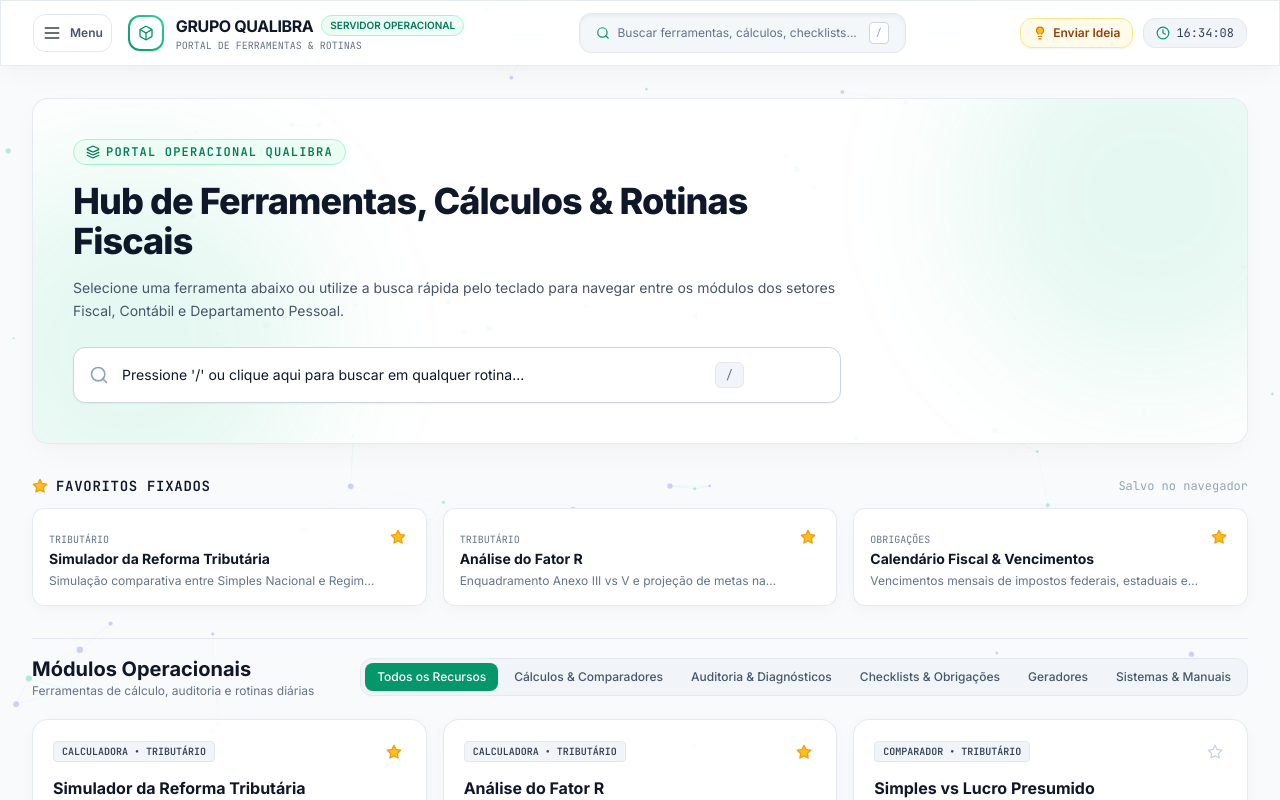
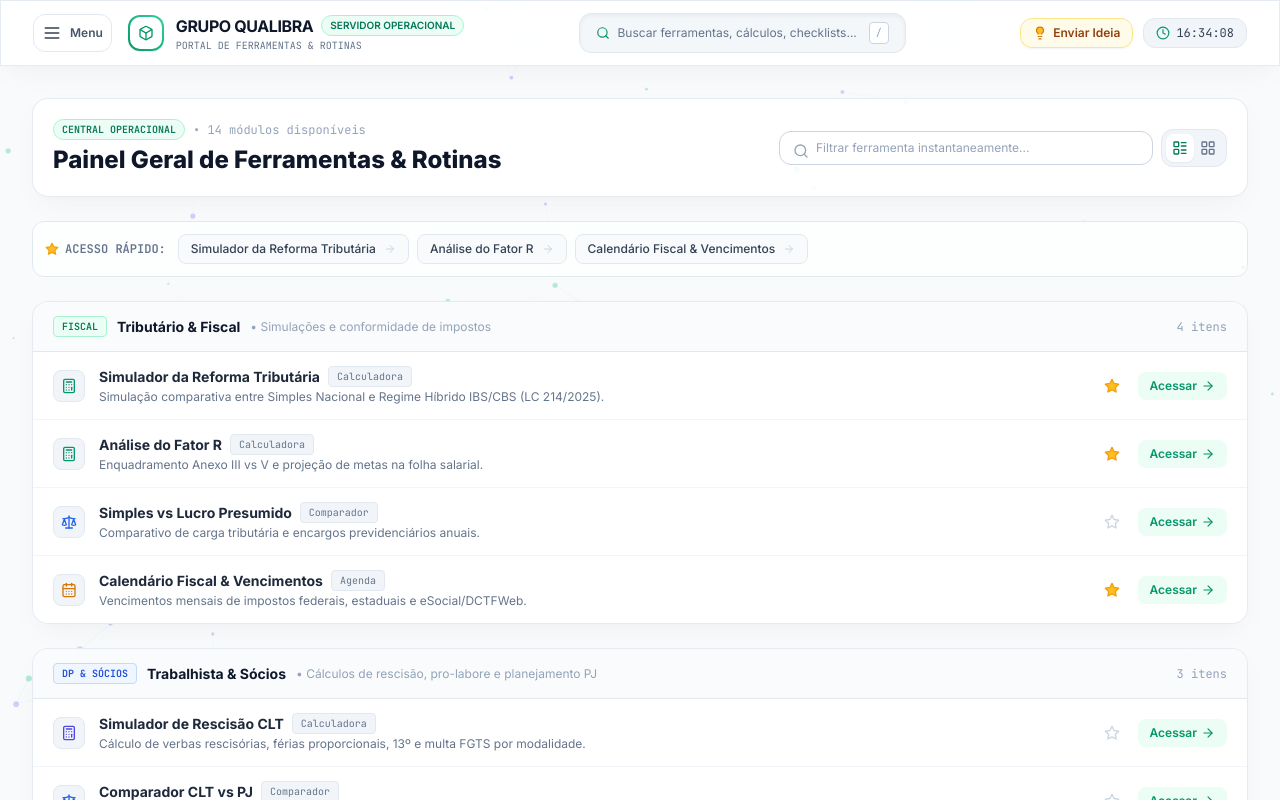
Before and after one commit to Dev-Rodrigues-Primary/Portal-Qualibra, a React (Vite) app in the folder Frontend/: page /dashboard in a window 1280 px wide. Shown: the top 800 px of the page. Built offline with nearby package versions, Linux system fonts and the light colour scheme.

Commit message:
Add base CSS styles for the frontend including utility classes and animations

```diff
--- a/Frontend/src/features/dashboard/DashboardPage.jsx
+++ b/Frontend/src/features/dashboard/DashboardPage.jsx
@@ -1,166 +1,278 @@
-import React, { useState } from 'react';
+import React, { useState, useMemo } from 'react';
 import { useNavigate } from 'react-router-dom';
 import { PORTAL_REGISTRY } from '../../domain/portalRegistry';
 import { usePortal } from '../../context/PortalContext';
 import {
-  Search, Star, History, ArrowRight, Calculator, CheckSquare,
+  Search, Star, ArrowRight, Calculator, CheckSquare,
   FileText, CalendarDays, BarChart3, ExternalLink, BookOpen, Server,
-  Sparkles, Layers
+  Sparkles, Layers, Scale, Coins, Printer, Lightbulb, LayoutList, LayoutGrid, Check
 } from 'lucide-react';
 
 export function DashboardPage() {
   const navigate = useNavigate();
-  const { favorites, isFavorite, toggleFavorite, recentItems, registerAccess, setIsSearchOpen } = usePortal();
-  const [selectedCat, setSelectedCat] = useState('all');
+  const { favorites, isFavorite, toggleFavorite, registerAccess } = usePortal();
 
-  const categories = [
-    { id: 'all', label: 'Todos os Recursos' },
-    { id: 'calculos', label: 'Cálculos & Comparadores' },
-    { id: 'auditoria', label: 'Auditoria & Diagnósticos' },
-    { id: 'processos', label: 'Checklists & Obrigações' },
-    { id: 'ferramentas', label: 'Geradores' },
-    { id: 'recursos', label: 'Sistemas & Manuais' }
-  ];
+  const [searchTerm, setSearchTerm] = useState('');
+  const [viewMode, setViewMode] = useState('list'); // 'list' ou 'grid'
 
   const handleOpenTool = (item) => {
     registerAccess(item);
     navigate(item.route);
   };
 
+  // Ícones dinâmicos
+  const getIcon = (id) => {
+    switch (id) {
+      case 'reforma-tributaria':
+      case 'fator-r':
+        return <Calculator className="w-4 h-4 text-emerald-600" />;
+      case 'simples-presumido':
+      case 'clt-vs-pj':
+        return <Scale className="w-4 h-4 text-blue-600" />;
+      case 'rescisao':
+        return <Calculator className="w-4 h-4 text-indigo-600" />;
+      case 'pro-labore':
+        return <Coins className="w-4 h-4 text-amber-600" />;
+      case 'diagnostico-tributario':
+        return <BarChart3 className="w-4 h-4 text-teal-600" />;
+      case 'geradores-hub':
+        return <Printer className="w-4 h-4 text-purple-600" />;
+      case 'checklists-hub':
+        return <CheckSquare className="w-4 h-4 text-emerald-600" />;
+      case 'calendario-fiscal':
+        return <CalendarDays className="w-4 h-4 text-amber-600" />;
+      case 'sistemas-externos':
+        return <ExternalLink className="w-4 h-4 text-blue-600" />;
+      case 'documentos-hub':
+        return <FileText className="w-4 h-4 text-slate-600" />;
+      case 'base-conhecimento':
+        return <BookOpen className="w-4 h-4 text-brand-600" />;
+      case 'ti-infra':
+        return <Server className="w-4 h-4 text-slate-700" />;
+      default:
+        return <Sparkles className="w-4 h-4 text-brand-600" />;
+    }
+  };
+
+  // Agrupamento temático corporativo
+  const sections = [
+    {
+      title: 'Tributário & Fiscal',
+      subtitle: 'Simulações e conformidade de impostos',
+      badge: 'Fiscal',
+      badgeColor: 'bg-emerald-50 text-emerald-700 border-emerald-200',
+      ids: ['reforma-tributaria', 'fator-r', 'simples-presumido', 'calendario-fiscal']
+    },
+    {
+      title: 'Trabalhista & Sócios',
+      subtitle: 'Cálculos de rescisão, pro-labore e planejamento PJ',
+      badge: 'DP & Sócios',
+      badgeColor: 'bg-blue-50 text-blue-700 border-blue-200',
+      ids: ['rescisao', 'clt-vs-pj', 'pro-labore']
+    },
+    {
+      title: 'Auditoria & Ferramentas',
+      subtitle: 'Diagnósticos analíticos e geradores de documentos',
+      badge: 'Produtividade',
+      badgeColor: 'bg-purple-50 text-purple-700 border-purple-200',
+      ids: ['diagnostico-tributario', 'geradores-hub', 'checklists-hub']
+    },
+    {
+      title: 'Recursos, Sistemas & TI',
+      subtitle: 'Acessos governamentais, procedimentos e suporte',
+      badge: 'Acessos',
+      badgeColor: 'bg-slate-100 text-slate-700 border-slate-200',
+      ids: ['sistemas-externos', 'documentos-hub', 'base-conhecimento', 'ti-infra']
+    }
+  ];
+
+  // Filtro de pesquisa em tempo real
+  const filteredToolsMap = useMemo(() => {
+    const q = searchTerm.toLowerCase();
+    const map = {};
+    PORTAL_REGISTRY.forEach(t => {
+      const match = t.title.toLowerCase().includes(q) ||
+                    t.desc.toLowerCase().includes(q) ||
+                    t.subCategory.toLowerCase().includes(q);
+      if (match) map[t.id] = t;
+    });
+    return map;
+  }, [searchTerm]);
+
   const favoriteTools = PORTAL_REGISTRY.filter((t) => favorites.includes(t.id));
-  const filteredTools = PORTAL_REGISTRY.filter(
-    (t) => selectedCat === 'all' || t.category === selectedCat
-  );
 
   return (
-    <div className="space-y-8 animate-fade-in-up">
+    <div className="space-y-6 animate-fade-in-up">
 
-      {/* Banner Principal com Atalho de Busca */}
-      <div className="relative overflow-hidden rounded-2xl p-8 lg:p-10 border border-slate-200 glass-panel">
-        <div className="absolute -top-24 -right-24 w-96 h-96 bg-brand-500/10 rounded-full blur-3xl pointer-events-none"></div>
-        <div className="absolute -bottom-24 -left-24 w-96 h-96 bg-emerald-500/10 rounded-full blur-3xl pointer-events-none"></div>
+      {/* ================= BARRA SUPERIOR COMPACTA ================= */}
+      <div className="glass-panel p-5 rounded-2xl border border-slate-200 flex flex-col md:flex-row md:items-center justify-between gap-4">
+        <div>
+          <div className="flex items-center gap-2">
+            <span className="text-[10px] font-mono font-semibold text-brand-700 bg-brand-50 border border-brand-200 px-2 py-0.5 rounded-full uppercase">
+              Central Operacional
+            </span>
+            <span className="text-xs text-slate-400 font-mono">• {PORTAL_REGISTRY.length} módulos disponíveis</span>
+          </div>
+          <h2 className="text-xl sm:text-2xl font-extrabold text-slate-900 mt-1">
+            Painel Geral de Ferramentas & Rotinas
+          </h2>
+        </div>
 
-        <div className="relative z-10 max-w-3xl space-y-4">
-          <span className="text-xs font-mono tracking-widest text-brand-700 font-semibold uppercase bg-brand-50 border border-brand-200 px-3 py-1 rounded-full inline-flex items-center gap-1.5">
-            <Layers className="w-3.5 h-3.5" /> Portal Operacional Qualibra
-          </span>
-          <h2 className="text-3xl sm:text-4xl font-extrabold text-slate-900 tracking-tight leading-tight">
-            Hub de Ferramentas, Cálculos & Rotinas Fiscais
-          </h2>
-          <p className="text-sm text-slate-600 leading-relaxed">
-            Selecione uma ferramenta abaixo ou utilize a busca rápida pelo teclado para navegar entre os módulos dos setores Fiscal, Contábil e Departamento Pessoal.
-          </p>
+        {/* Campo de Busca Rápida Instantânea */}
+        <div className="flex items-center gap-2 max-w-md w-full">
+          <div className="relative flex-grow">
+            <Search className="w-4 h-4 text-slate-400 absolute left-3.5 top-3 pointer-events-none" />
+            <input
+              type="text"
+              value={searchTerm}
+              onChange={(e) => setSearchTerm(e.target.value)}
+              placeholder="Filtrar ferramenta instantaneamente..."
+              className="w-full pl-9 pr-4 py-2 text-xs rounded-xl glass-input placeholder-slate-400"
+            />
+            {searchTerm && (
+              <button
+                onClick={() => setSearchTerm('')}
+                className="absolute right-3 top-2.5 text-xs text-slate-400 hover:text-slate-600 font-mono"
+              >
+                Limpar
+              </button>
+            )}
+          </div>
 
-          {/* Barra de Pesquisa */}
-          <div className="pt-2">
+          {/* Alternador de Modo de Visualização */}
+          <div className="flex items-center bg-slate-100 p-1 rounded-xl border border-slate-200 flex-shrink-0">
             <button
-              onClick={() => setIsSearchOpen(true)}
-              className="w-full text-left pl-12 pr-24 py-3.5 rounded-xl glass-input text-sm text-slate-500 hover:text-slate-800 focus:ring-2 focus:ring-brand-500 shadow-sm flex items-center justify-between transition"
+              onClick={() => setViewMode('list')}
+              className={`p-1.5 rounded-lg transition ${
+                viewMode === 'list'
+                  ? 'bg-white text-brand-700 shadow-sm'
+                  : 'text-slate-500 hover:text-slate-800'
+              }`}
+              title="Visualização em Linhas Compactas"
             >
-              <div className="flex items-center">
-                <Search className="w-5 h-5 text-slate-400 absolute left-4" />
-                <span>Pressione '/' ou clique aqui para buscar em qualquer rotina...</span>
-              </div>
-              <span className="font-mono text-xs text-slate-500 bg-slate-100 border border-slate-200 px-2.5 py-1 rounded-md">
-                /
-              </span>
+              <LayoutList className="w-4 h-4" />
+            </button>
+            <button
+              onClick={() => setViewMode('grid')}
+              className={`p-1.5 rounded-lg transition ${
+                viewMode === 'grid'
+                  ? 'bg-white text-brand-700 shadow-sm'
+                  : 'text-slate-500 hover:text-slate-800'
+              }`}
+              title="Visualização em Cards"
+            >
+              <LayoutGrid className="w-4 h-4" />
             </button>
           </div>
         </div>
       </div>
 
-      {/* Seção 1: Meus Favoritos */}
-      {favoriteTools.length > 0 && (
-        <div className="space-y-3">
-          <div className="flex items-center justify-between">
-            <h3 className="text-sm font-bold text-slate-900 uppercase font-mono tracking-wider flex items-center gap-2">
-              <Star className="w-4 h-4 fill-amber-400 text-amber-500" />
-              Favoritos Fixados
-            </h3>
-            <span className="text-xs text-slate-400 font-mono">Salvo no navegador</span>
+      {/* ================= FAVORITOS EM PILLS COMPACTAS (SEM OCUPAR ESPAÇO) ================= */}
+      {favoriteTools.length > 0 && !searchTerm && (
+        <div className="flex flex-wrap items-center gap-2 p-3 bg-white/70 backdrop-blur-sm rounded-xl border border-slate-200">
+          <div className="flex items-center gap-1.5 text-xs font-semibold text-slate-500 mr-1 font-mono uppercase">
+            <Star className="w-3.5 h-3.5 fill-amber-400 text-amber-500" />
+            <span>Acesso Rápido:</span>
+          </div>
+          {favoriteTools.map((fav) => (
+            <button
+              key={fav.id}
+              onClick={() => handleOpenTool(fav)}
+              className="group flex items-center gap-2 bg-slate-50 hover:bg-brand-50 border border-slate-200 hover:border-brand-300 text-slate-700 hover:text-brand-800 px-3 py-1.5 rounded-lg text-xs font-medium transition shadow-xs"
+            >
+              <span>{fav.title}</span>
+              <ArrowRight className="w-3 h-3 text-slate-300 group-hover:text-brand-600 transition" />
+            </button>
+          ))}
+        </div>
+      )}
+
+      {/* ================= LISTA COMPACTA POR DEPARTAMENTO (NOVO FORMATO) ================= */}
+      {viewMode === 'list' ? (
+        <div className="space-y-6">
+          {sections.map((section, sIdx) => {
+            // Filtra os itens desta seção que coincidem com a pesquisa
+            const sectionTools = section.ids
+              .map((id) => filteredToolsMap[id])
+              .filter(Boolean);
+
+            if (sectionTools.length === 0) return null;
+
+            return (
+              <div key={sIdx} className="glass-panel rounded-2xl border border-slate-200 overflow-hidden shadow-xs">
+
+                {/* Cabeçalho da Seção */}
+                <div className="px-5 py-3.5 bg-slate-50/80 border-b border-slate-200 flex items-center justify-between">
+                  <div className="flex items-center gap-2.5">
+                    <span className={`text-[10px] font-mono font-bold uppercase px-2 py-0.5 rounded border ${section.badgeColor}`}>
+                      {section.badge}
+                    </span>
+                    <h3 className="font-bold text-slate-900 text-sm">{section.title}</h3>
+                    <span className="text-slate-400 text-xs hidden sm:inline">• {section.subtitle}</span>
+                  </div>
+                  <span className="text-xs font-mono text-slate-400">{sectionTools.length} itens</span>
                 </div>
 
-          <div className="grid grid-cols-1 md:grid-cols-3 gap-4">
-            {favoriteTools.map((tool) => (
+                {/* Linhas da Tabela/Lista */}
+                <div className="divide-y divide-slate-100 bg-white">
+                  {sectionTools.map((tool) => (
                     <div
                       key={tool.id}
                       onClick={() => handleOpenTool(tool)}
-                className="glass-card p-4 rounded-xl flex items-start justify-between cursor-pointer group border-l-4 border-l-amber-400 hover:border-l-amber-500"
+                      className="group px-5 py-3.5 flex items-center justify-between hover:bg-brand-50/40 cursor-pointer transition"
                     >
-                <div>
-                  <span className="text-[10px] font-mono text-slate-500 uppercase">{tool.subCategory}</span>
-                  <h4 className="font-bold text-slate-900 text-sm group-hover:text-brand-600 transition">
+                      {/* Lado Esquerdo: Ícone + Título + Descrição */}
+                      <div className="flex items-center space-x-3.5 pr-4 flex-grow min-w-0">
+                        <div className="w-8 h-8 rounded-lg bg-slate-100 group-hover:bg-white group-hover:shadow-xs flex items-center justify-center flex-shrink-0 transition border border-slate-200">
+                          {getIcon(tool.id)}
+                        </div>
+                        <div className="min-w-0">
+                          <div className="flex items-center gap-2">
+                            <span className="font-bold text-slate-800 text-xs sm:text-sm group-hover:text-brand-700 transition truncate">
                               {tool.title}
-                  </h4>
-                  <p className="text-xs text-slate-500 mt-1 line-clamp-1">{tool.desc}</p>
+                            </span>
+                            <span className="hidden md:inline text-[10px] font-mono px-2 py-0.5 rounded bg-slate-100 text-slate-500 border border-slate-200">
+                              {tool.type}
+                            </span>
                           </div>
+                          <p className="text-xs text-slate-500 truncate mt-0.5">{tool.desc}</p>
+                        </div>
+                      </div>
+
+                      {/* Lado Direito: Favoritar + Botão Abrir */}
+                      <div className="flex items-center space-x-3 flex-shrink-0">
                         <button
                           onClick={(e) => {
                             e.stopPropagation();
                             toggleFavorite(tool.id);
                           }}
-                  className="p-1 text-amber-500 hover:scale-110 transition ml-2"
-                  title="Remover dos favoritos"
+                          className="p-1.5 text-slate-300 hover:text-amber-500 transition"
+                          title="Favoritar ferramenta"
                         >
-                  <Star className="w-4 h-4 fill-amber-400" />
+                          <Star
+                            className={`w-4 h-4 ${
+                              isFavorite(tool.id) ? 'fill-amber-400 text-amber-500' : ''
+                            }`}
+                          />
                         </button>
+
+                        <span className="inline-flex items-center gap-1 text-xs font-semibold text-brand-600 bg-brand-50 group-hover:bg-brand-600 group-hover:text-white px-3 py-1.5 rounded-lg transition">
+                          <span>Acessar</span>
+                          <ArrowRight className="w-3.5 h-3.5" />
+                        </span>
+                      </div>
                     </div>
                   ))}
                 </div>
+
               </div>
-      )}
-
-      {/* Seção 2: Últimos Acessados */}
-      {recentItems.length > 0 && (
-        <div className="space-y-2">
-          <div className="flex items-center gap-2 text-xs font-semibold text-slate-500 uppercase font-mono">
-            <History className="w-3.5 h-3.5" />
-            <span>Acessados Recentemente</span>
+            );
+          })}
         </div>
-          <div className="flex flex-wrap gap-2">
-            {recentItems.map((item) => (
-              <button
-                key={item.id}
-                onClick={() => handleOpenTool(item)}
-                className="bg-white hover:bg-brand-50 border border-slate-200 hover:border-brand-300 text-slate-700 hover:text-brand-700 px-3 py-1.5 rounded-lg text-xs transition flex items-center gap-1.5 shadow-sm"
-              >
-                <span>{item.title}</span>
-                <ArrowRight className="w-3 h-3 text-slate-400" />
-              </button>
-            ))}
-          </div>
-        </div>
-      )}
-
-      {/* Seção 3: Catálogo Completo por Categoria */}
-      <div className="space-y-5 pt-4 border-t border-slate-200">
-        <div className="flex flex-col sm:flex-row sm:items-center justify-between gap-4">
-          <div>
-            <h3 className="text-xl font-bold text-slate-900">Módulos Operacionais</h3>
-            <p className="text-xs text-slate-500">Ferramentas de cálculo, auditoria e rotinas diárias</p>
-          </div>
-
-          {/* Abas de Filtro */}
-          <div className="flex flex-wrap gap-1 bg-slate-100 p-1 rounded-xl border border-slate-200">
-            {categories.map((c) => (
-              <button
-                key={c.id}
-                onClick={() => setSelectedCat(c.id)}
-                className={`font-medium text-xs px-3 py-1.5 rounded-lg transition ${
-                  selectedCat === c.id
-                    ? 'bg-brand-600 text-white shadow-sm'
-                    : 'text-slate-600 hover:text-slate-900'
-                }`}
-              >
-                {c.label}
-              </button>
-            ))}
-          </div>
-        </div>
-
-        {/* Grid de Ferramentas */}
+      ) : (
+        /* ================= MODO CARDS (PARA QUEM AINDA QUISER VER EM GRID) ================= */
         <div className="grid grid-cols-1 md:grid-cols-2 lg:grid-cols-3 gap-4">
-          {filteredTools.map((tool) => (
+          {Object.values(filteredToolsMap).map((tool) => (
             <div
               key={tool.id}
               onClick={() => handleOpenTool(tool)}
@@ -168,16 +280,15 @@ export function DashboardPage() {
             >
               <div className="space-y-3">
                 <div className="flex items-center justify-between">
-                  <span className="text-[10px] font-mono font-semibold px-2 py-0.5 rounded bg-slate-100 text-slate-700 border border-slate-200 uppercase">
-                    {tool.type} • {tool.subCategory}
-                  </span>
+                  <div className="w-8 h-8 rounded-lg bg-slate-100 flex items-center justify-center border border-slate-200">
+                    {getIcon(tool.id)}
+                  </div>
                   <button
                     onClick={(e) => {
                       e.stopPropagation();
                       toggleFavorite(tool.id);
                     }}
                     className="p-1 text-slate-300 hover:text-amber-500 transition"
-                    title="Favoritar"
                   >
                     <Star
                       className={`w-4 h-4 ${
@@ -187,21 +298,27 @@ export function DashboardPage() {
                   </button>
                 </div>
                 <div>
-                  <h4 className="text-base font-bold text-slate-900 group-hover:text-brand-600 transition">
+                  <h4 className="text-sm font-bold text-slate-900 group-hover:text-brand-600 transition">
                     {tool.title}
                   </h4>
-                  <p className="text-xs text-slate-500 mt-1 leading-relaxed">{tool.desc}</p>
+                  <p className="text-xs text-slate-500 mt-1 line-clamp-2 leading-relaxed">{tool.desc}</p>
                 </div>
               </div>
-
-              <div className="pt-4 flex items-center justify-between border-t border-slate-100 mt-4 text-xs font-semibold text-brand-600">
+              <div className="pt-3 mt-3 border-t border-slate-100 flex items-center justify-between text-xs font-semibold text-brand-600">
                 <span>Abrir ferramenta</span>
-                <ArrowRight className="w-3.5 h-3.5 group-hover:translate-x-1 transition-transform" />
+                <ArrowRight className="w-3.5 h-3.5 group-hover:translate-x-1 transition" />
               </div>
             </div>
           ))}
         </div>
+      )}
+
+      {Object.keys(filteredToolsMap).length === 0 && (
+        <div className="p-12 text-center text-slate-400 text-sm glass-panel rounded-2xl">
+          Nenhuma ferramenta encontrada para a busca "{searchTerm}".
         </div>
+      )}
+
     </div>
   );
 }
```
Also changed, not shown: 5 other files (tests, documents, lock files or other folders). Lines whose indentation alone changed are shown as unchanged.
